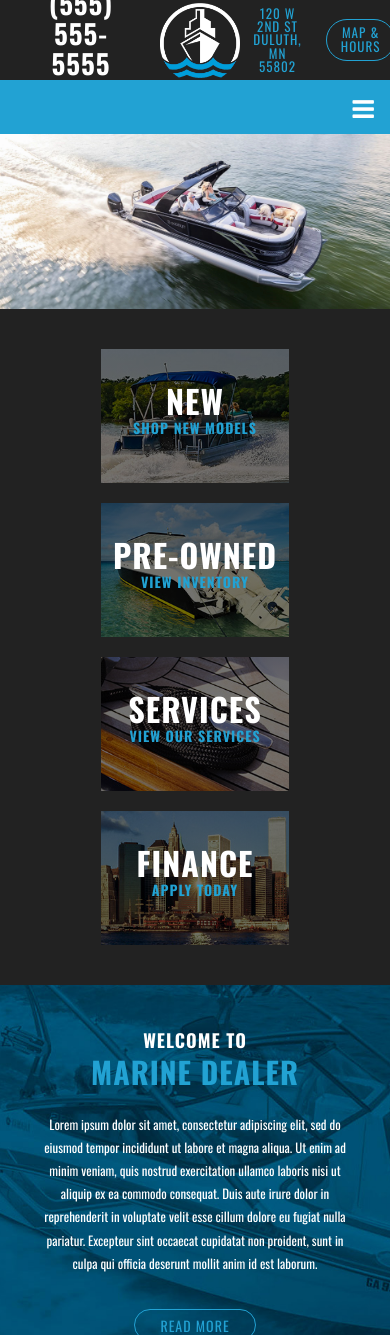
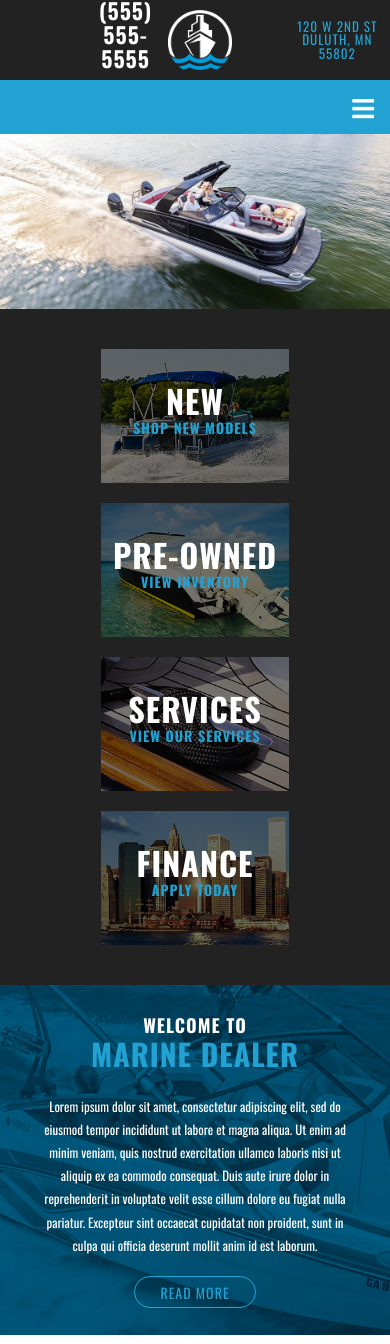
Before and after one commit to tonatiuh369/Marine_dealer_page, a plain HTML site: page index.html in a window 390 px wide. Shown: the top 1344 px of the page. Drawn offline with nearby package versions, Linux system fonts and the light colour scheme.

Commit message:
Some corrections in the responsive design for mobile devices.

```diff
--- a/index.html
+++ b/index.html
@@ -14,7 +14,9 @@
 		<script type="text/javascript" src="script.js" defer></script>
 		<!-- font awesome library in https://fontawesome.com/v4.7.0/icons/ -->
 		<script src="https://kit.fontawesome.com/a076d05399.js" crossorigin="anonymous"></script>
-		<link rel="stylesheet" href="http://maxcdn.bootstrapcdn.com/font-awesome/4.7.0/css/font-awesome.min.css">
+		<!-- <link rel="stylesheet" href="http://maxcdn.bootstrapcdn.com/font-awesome/4.7.0/css/font-awesome.min.css"> -->
+		<link rel="stylesheet" href="https://cdnjs.cloudflare.com/ajax/libs/font-awesome/5.15.4/css/all.min.css">
+
 	</head>
 
 	<body>
@@ -33,7 +35,7 @@
 			<nav class="navbar-flexb">
 				<ul class="nav__links navbar link-container">
 					<!--<li class="navbar-logo">Logo</li> -->
-					<span class="navbar-toggle"><i class="fa fa-bars"></i></span>
+					<span class="navbar-toggle"><i class="fas fa-bars"></i></span>
 					<li class="navbar-links"><a href="#">Home</a></li>
 					<li class="navbar-links"><a href="#">Marine Services</a></li>
 					<li class="navbar-links"><a href="#">Parts Request</a></li>
@@ -146,6 +148,8 @@
 				<div class="col-footer legal nav__item">
 					<h2 class="nav__title"></h2>
 					<ul class="nav__ul">
+						<li>Tonatiuh Zamarron</li>
+						<li>Web design created from a graphic design by </li>
 						<li>Copyright 2021 ARI Network Services Inc.</li>
 						<li>All Rights Reserved</li>
 					</ul>
--- a/styles.css
+++ b/styles.css
@@ -166,6 +166,28 @@ header #map-hours {
 		 margin-left: 320px;
 		/* position: relative;
 		left: 120px; */
+	}
+}
+
+@media (max-width: 480px) {
+	.nav-top #logo {
+		min-width: 64px;
+		width: 64px;
+		height: 100%;
+	}
+
+	#num {
+		font-size: 22px;
+		margin-left: 62px;
+	}
+
+	#address {
+		margin-right: 90px;
+		min-width: 90px;
+	}
+
+	#map-hours {
+		display: none;
 	}
 }
 /*---- Flexbox Top Navbar/Logo  -End--- */
@@ -493,6 +515,22 @@ main img {
 	transition: 0.4s ease-in-out;
 }
 
+@media (max-width: 480px) {
+	.welcome {
+		padding-top: 30px;
+	}
+
+	.welcome h2 {
+		padding-top: 2px;
+	}
+
+	.welcome p {
+		padding-top: 25px;
+		padding-bottom: 25px;
+	}
+
+}
+
 /*---- Welcome -End--- */
 
 /*---- Brands -Start--- */
```
